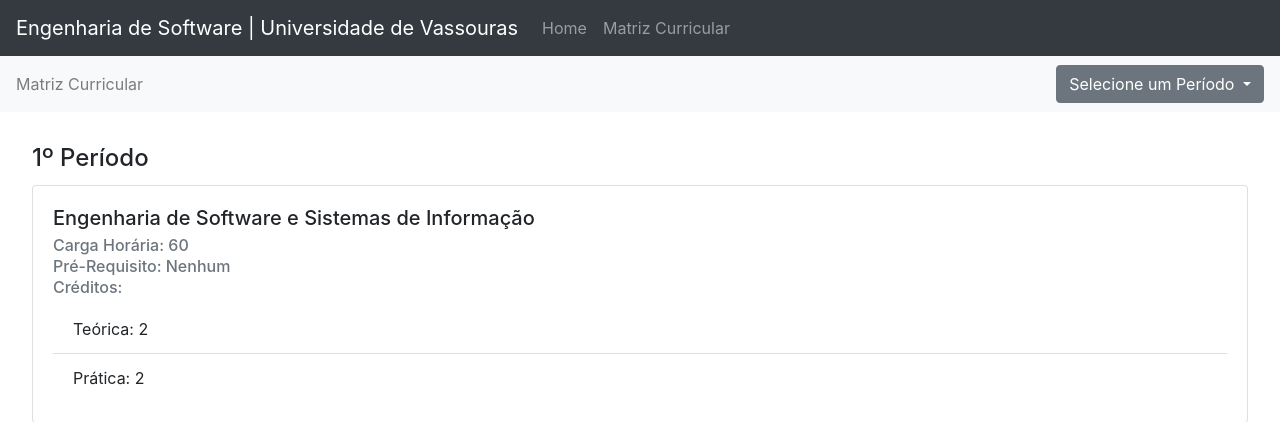
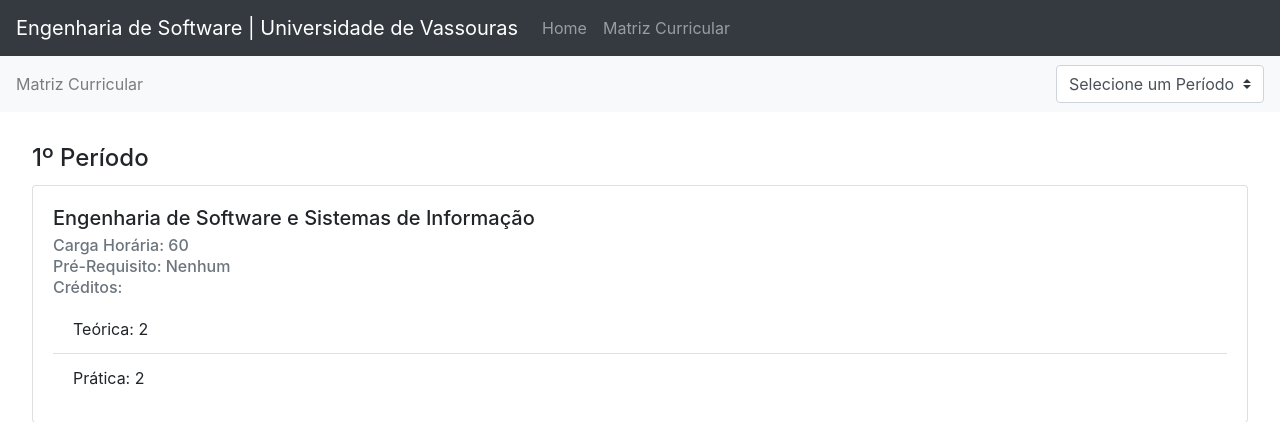
Before and after one commit to UniversidadeDeVassouras/labproghiper-engsoftwareonline, a Flask app: page /matriz-curricular in a window 1280 px wide. Shown: the top 422 px of the page. Run offline with Flask 2, Linux system fonts and the light colour scheme; some libraries are stand-ins or nearby versions.

Commit message:
refact: Usando Select em vez de Dropdown

```diff
--- a/application/view/templates/matriz_curricular.html
+++ b/application/view/templates/matriz_curricular.html
@@ -4,16 +4,12 @@
     <span class="navbar-text">
         Matriz Curricular
     </span>
-    <div class="dropdown">
-        <button class="btn btn-secondary dropdown-toggle" type="button" id="dropdownMenuButton" data-toggle="dropdown" aria-haspopup="true" aria-expanded="false">
-          Selecione um Período
-        </button>
-        <div class="dropdown-menu" aria-labelledby="dropdownMenuButton">
-          {% for periodo in periodo_list %}
-          <a class="dropdown-item" href="{{url_for('matriz_curricular', periodo=periodo.get_id())}}">{{periodo.get_nome()}}</a>
-          {% endfor %}
-        </div>
-    </div>
+    <select class="custom-select col-md-2" id="periodo-list">
+        <option selected>Selecione um Período</option>
+        {% for periodo in periodo_list %}
+            <option value="{{periodo.get_id()}}">{{periodo.get_nome()}}</option>
+        {% endfor %}
+    </select>
 </nav>
 <div class="m-3 p-3">
     {% if periodo %}
```
